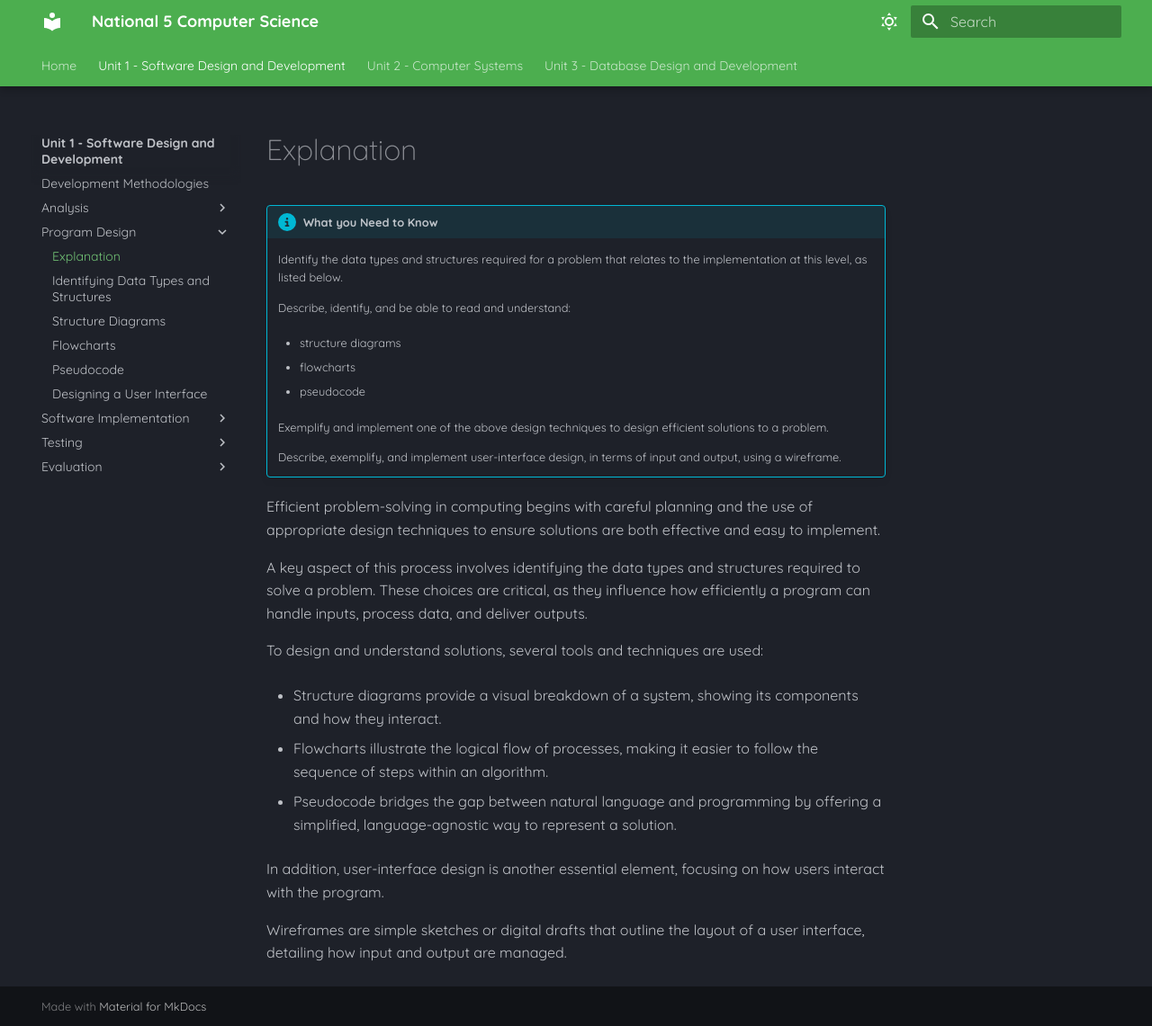
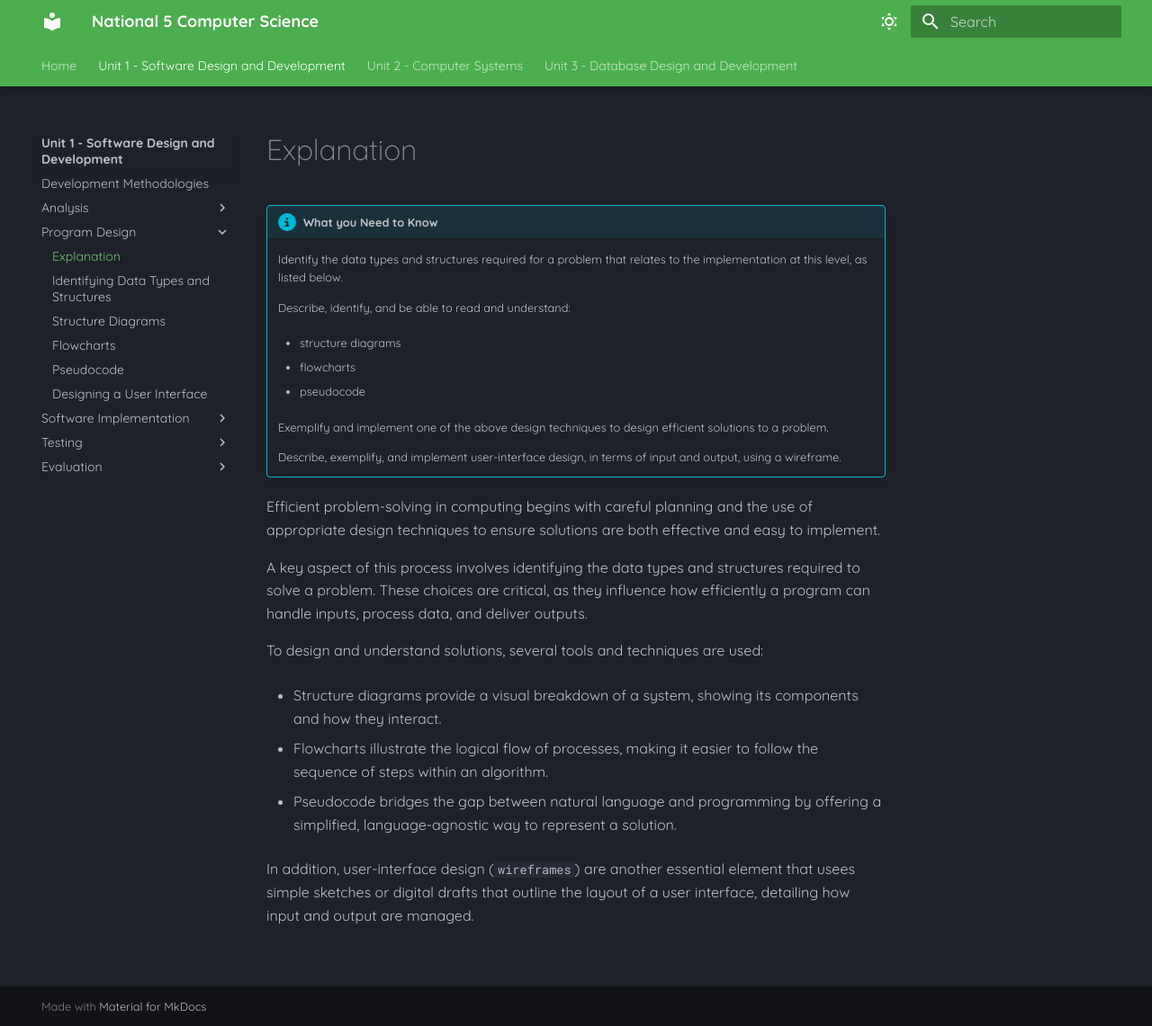
Before and after one commit to Mr-Wood-CS/National-5-CS, an MkDocs documentation site: the page built from docs/SDD/3.0-Design.md, in a window 1280 px wide and 1141 px high. Shown: the whole window at 90% size. Built offline with MkDocs 1.6.1 and Material for MkDocs 9.7.7, drawn with Linux system fonts in a browser that asks for light colours.

Commit message:
Update 3.0-Design.md

```diff
--- a/docs/SDD/3.0-Design.md
+++ b/docs/SDD/3.0-Design.md
@@ -28,6 +28,4 @@ To design and understand solutions, several tools and techniques are used:
 
 * Pseudocode bridges the gap between natural language and programming by offering a simplified, language-agnostic way to represent a solution.
 
-In addition, user-interface design is another essential element, focusing on how users interact with the program.
-
-Wireframes are simple sketches or digital drafts that outline the layout of a user interface, detailing how input and output are managed.
+In addition, user-interface design (`wireframes`) are another essential element that usees simple sketches or digital drafts that outline the layout of a user interface, detailing how input and output are managed.
```
